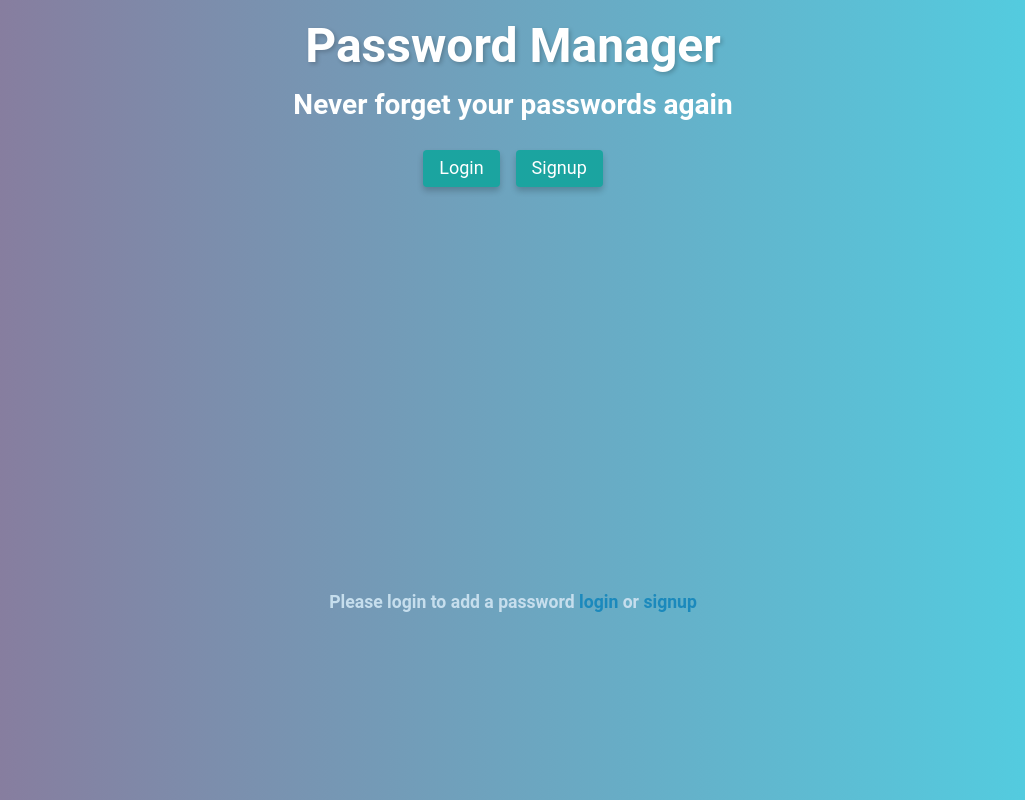
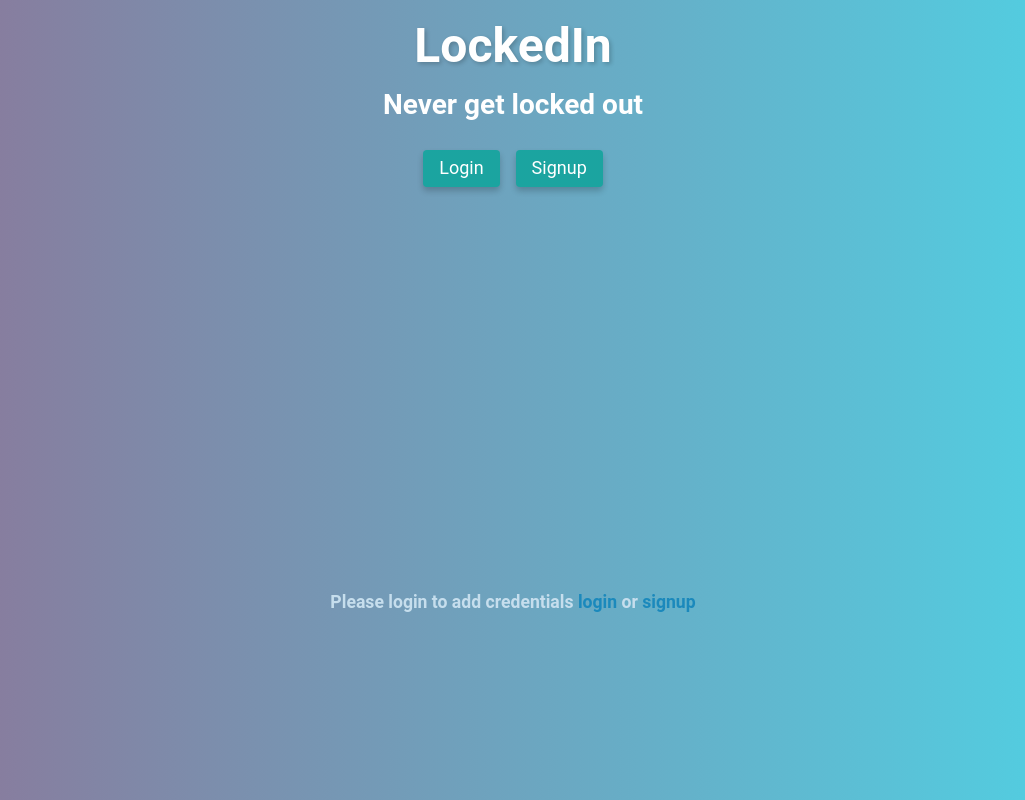
Before and after one commit to pg1219/project-3-password-manager, a React (Create React App) app in the folder client/: page /create in a window 1280 px wide. Shown: the top 800 px of the page, without its empty margins (127-1152 px from the left). Built offline with nearby package versions, Linux system fonts and the light colour scheme.

Commit message:
credentials

```diff
--- a/client/public/index.html
+++ b/client/public/index.html
@@ -7,7 +7,7 @@
     <meta name="theme-color" content="#000000" />
     <meta
       name="description"
-      content="Password Manager"
+      content="LockedIn"
     />
     <link rel="apple-touch-icon" href="%PUBLIC_URL%/logo192.png" />
     <!--
@@ -24,7 +24,7 @@
       work correctly both with client-side routing and a non-root public URL.
       Learn how to configure a non-root public URL by running `npm run build`.
     -->
-    <title>Password Manager</title>
+    <title>LockedIn</title>
   </head>
   <body>
     <noscript>You need to enable JavaScript to run this app.</noscript>
--- a/client/src/components/Nav/index.js
+++ b/client/src/components/Nav/index.js
@@ -14,17 +14,17 @@ const Nav = () => {
     <nav className="custom-nav">
       <div className="custom-nav-content">
         <Link className="custom-nav-link" to="/">
-          <h1 className="custom-nav-logo">Password Manager</h1>
+          <h1 className="custom-nav-logo">LockedIn</h1>
         </Link>
-        <p className="custom-nav-description">Never forget your passwords again</p>
+        <p className="custom-nav-description">Never get locked out</p>
         <div className="custom-buttons">
           {Auth.loggedIn() ? (
             <div className="custom-logged-in-buttons">
               <Link className="custom-button" to="/">
-                View My Passwords
+                View My Credentials
               </Link>
               <Link className="custom-button" to="/create">
-                Save a new password
+                Save New Credentials
               </Link>
               <button className="custom-button" onClick={logout}>
                 Logout
--- a/client/src/pages/Home.js
+++ b/client/src/pages/Home.js
@@ -43,7 +43,7 @@ const SavedPasswords = ({ passwords, isLoggedInUser = false }) => {
   return (
     <div>
       <div>
-        <h1> Your Saved Passwords!</h1>
+        <h1> Your Saved Credentials</h1>
       </div>
       <div>
         <h2 className="pt-5">
--- a/client/src/pages/Pwform.js
+++ b/client/src/pages/Pwform.js
@@ -35,7 +35,7 @@ const CreatePass = () => {
       <div>
         {Auth.loggedIn() ? (
           <>
-            <h4 className="text-center custom-h4">Add a website, username and password below.</h4>
+            <h4 className="text-center custom-h4">Add the credentials you want to lock in</h4>
 
             <form
               className="flex-row justify-center justify-space-between-md align-center"
@@ -77,7 +77,7 @@ const CreatePass = () => {
           </>
         ) : (
           <p>
-            Please login to add a password{' '}
+            Please login to add credentials{' '}
             <Link to="/login">login</Link> or <Link to="/signup">signup</Link>
           </p>
         )}
```
